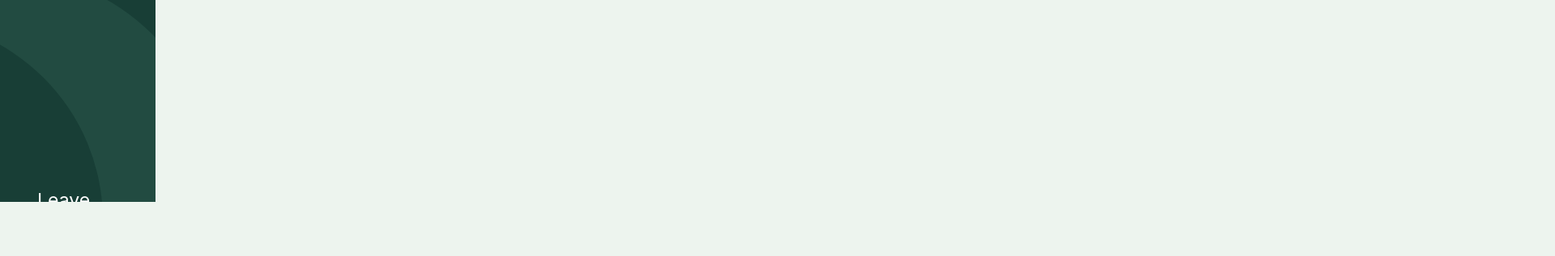
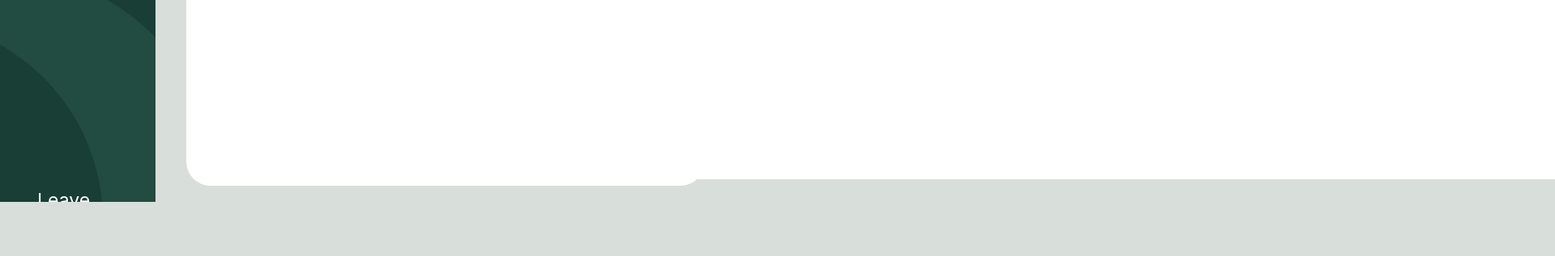
Before and after one commit to idulfranz-a11y/StaffFlow, a plain HTML site: page frontend/layout/adminEnd/dashboared.html in a window 1280 px wide. Shown: the part 550-867 px from the top of the page at 81% size, 1920 px wide, since content can reach past the window. After the commit the page ends 800 px from the top, so only its background shows below. Drawn offline with nearby package versions, Linux system fonts and the light colour scheme.

Commit message:
additional designs

```diff
--- /dev/null
+++ b/frontend/css/adminFT.css
@@ -0,0 +1,48 @@
+/* Dashboard CCS*/
+
+.box {
+  display: flex;
+  height: 250px;
+  width: 325px;
+  background-color: white;
+  border-radius: 30px;
+}
+#box1 {
+  position: absolute;
+  top: -220px;
+  left: 28%;
+}
+#box2 {
+  position: absolute;
+  top: -220px;
+  left: 8%;
+}
+#box3 {
+  position: absolute;
+  top: -220px;
+  left: -12%;
+}
+#box4 {
+  position: absolute;
+  top: -220px;
+  left: -32%;
+}
+.bigBox {
+  position: absolute;
+  top: 70px;
+  left: -32%;
+  background-color: white;
+  height: 390px;
+  width: 50%;
+  border-radius: 30px;
+}
+
+/*Registration*/
+.box {
+  position: absolute;
+  top: -900%;
+  left: -30%;
+  height: 42rem;
+  width: 77%;
+  background-color: white;
+}
--- a/frontend/css/format.css
+++ b/frontend/css/format.css
@@ -4,7 +4,7 @@ body {
   border: 0%;
   overflow-x: hidden;
   overflow-y: hidden;
-  background-color: #edf4ee;
+  background-color: #d8ded9;
 }
 #sideBar {
   background-color: #183e36;
--- a/frontend/layout/adminEnd.html/dashboared.html
+++ b/frontend/layout/adminEnd/dashboared.html
@@ -4,6 +4,7 @@
     <meta charset="UTF-8" />
     <meta name="viewport" content="width=device-width, initial-scale=1.0" />
     <link rel="stylesheet" href="../../css/format.css" />
+    <link rel="stylesheet" href="/frontend/css/adminFT.css" />
     <link rel="icon" href="../../image/icon.png" />
     <title>StaffFlow</title>
 
@@ -58,7 +59,11 @@
     <main>
       <p id="hello">Good Day Admin!</p>
       <p id="here">Here's what's happening today</p>
-      <h2>reference</h2>
+      <div class="box" id="box1"></div>
+      <div class="box" id="box2"></div>
+      <div class="box" id="box3"></div>
+      <div class="box" id="box4"></div>
+      <div class="bigBox"></div>
     </main>
     <script>
       lucide.createIcons();
```
Also changed, not shown: backend/controllers/authController.js (added, +74 -0 lines), backend/routes/authRoutes.js (+2 -76 lines), frontend/js/login.js (+11 -2 lines), frontend/layout/adminEnd/registrations.html (renamed from frontend/layout/adminEnd.html/registrations.html, +2 -0 lines), frontend/layout/adminEnd/manage.html (renamed from frontend/layout/adminEnd.html/manage.html), frontend/layout/adminEnd/setting.html (renamed from frontend/layout/adminEnd.html/setting.html).
